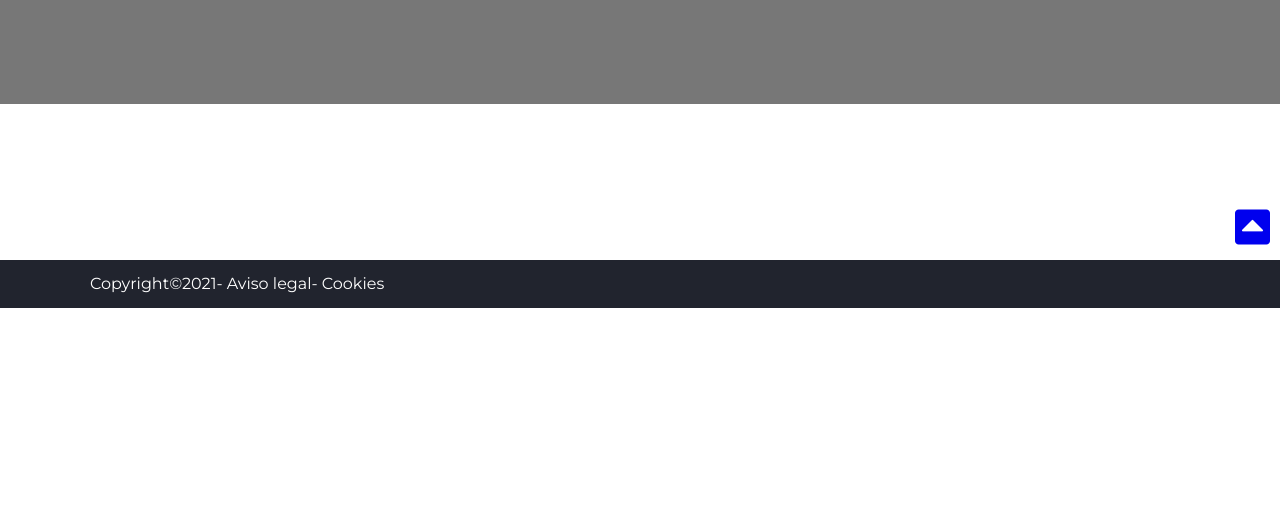
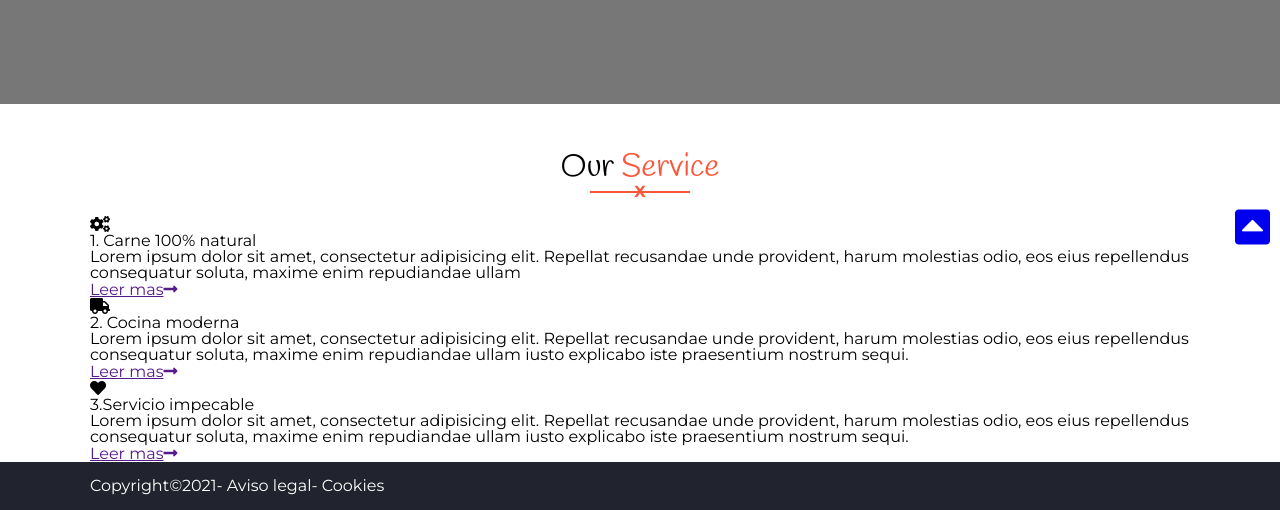
Before and after one commit to BEATRIZ7992/hamburgueseria, a plain HTML site: page index.html in a window 1280 px wide. Shown: the part 492-1002 px from the top of the page. Before the commit the page ends 800 px from the top, so only its background shows below. Drawn offline with Linux system fonts and the light colour scheme.

Commit message:
Cabecera seccion terminada

```diff
--- a/css/style.css
+++ b/css/style.css
@@ -360,7 +360,48 @@ NO LO NECESITA?¿?
             /* fin Hero*/
 
 
+/*Inicio de ourservices*/
 
+
+main section{
+    padding: calc(var(--margingrid)*3.0) var(--margingrid);
+
+}
+
+main section h2{
+    color: black;
+    font-family: var(--fuentesecundaria);
+    font-size: 2em;
+    text-align: center;
+}
+
+main section h2 span{
+    color: var(--colorprincipal)
+}
+
+main section .underline{
+    position: relative;
+    width: 100px;
+    margin:0 auto;
+    text-align: center;
+    margin-bottom: var(--margingrid);
+
+
+}
+
+main section .underline hr{
+    position: absolute;
+    width: 100%;
+    top: -1px;
+    border-color: var(--colorprincipal);
+
+}
+
+main section .underline span{
+    color: var(--colorprincipal);
+    font-weight: 700;
+}
+/*fin our services*/
 
 
 
--- a/index.html
+++ b/index.html
@@ -93,6 +93,65 @@
 
         </div>
 
+        <section id="ourservices">
+
+            <div class="container">
+
+                <h2>Our <span>Service</span></h2>
+                <div class="underline">
+                    <hr noshade="noshade">
+                    <span>X</span>
+                </div>
+                <div class="grid">
+
+                    <article>
+
+                        <div>
+                            <i class="fas fa-cogs"></i>
+                        </div>
+                        <h3>1. Carne 100% natural</h3>
+                        <p>Lorem ipsum dolor sit amet, consectetur adipisicing elit. Repellat recusandae unde provident,
+                            harum molestias odio, eos eius repellendus consequatur soluta, maxime enim repudiandae ullam
+                        </p>
+                        <a href="" class="enlace">Leer mas<i class="fas fa-long-arrow-alt-right"></i></a>
+
+                    </article>
+
+                    <article>
+
+                        <div>
+                            <i class="fas fa-truck"></i>
+                        </div>
+                        <h3>2. Cocina moderna</h3>
+                        <p>Lorem ipsum dolor sit amet, consectetur adipisicing elit. Repellat recusandae unde provident,
+                            harum molestias odio, eos eius repellendus consequatur soluta, maxime enim repudiandae ullam
+                            iusto explicabo iste praesentium nostrum sequi.
+
+                        </p>
+                        <a href="" class="enlace">Leer mas<i class="fas fa-long-arrow-alt-right"></i></a>
+
+                    </article>
+
+                    <article>
+
+                        <div>
+                            <i class="fas fa-heart"></i>
+                        </div>
+                        <h3>3.Servicio impecable</h3>
+                        <p>Lorem ipsum dolor sit amet, consectetur adipisicing elit. Repellat recusandae unde provident,
+                            harum molestias odio, eos eius repellendus consequatur soluta, maxime enim repudiandae ullam
+                            iusto explicabo iste praesentium nostrum sequi.
+                        </p>
+                        <a href="" class="enlace">Leer mas<i class="fas fa-long-arrow-alt-right"></i></a>
+
+                    </article>
+
+                </div>
+
+            </div>
+
+        </section>
+
     </main>
 
     <footer>
```
